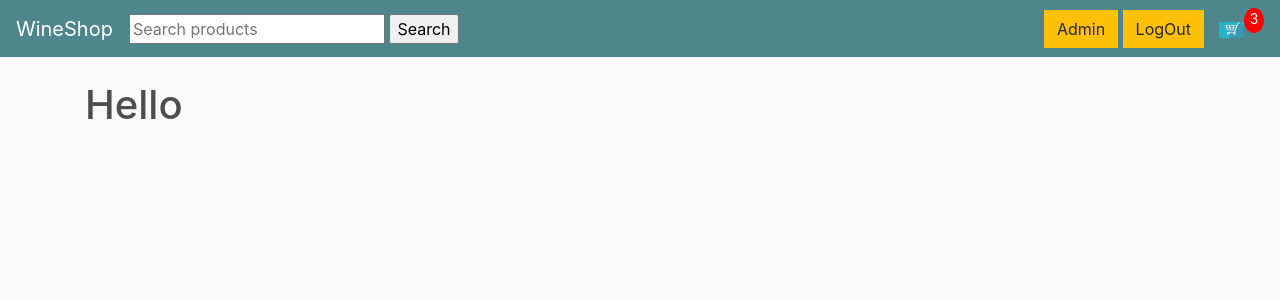
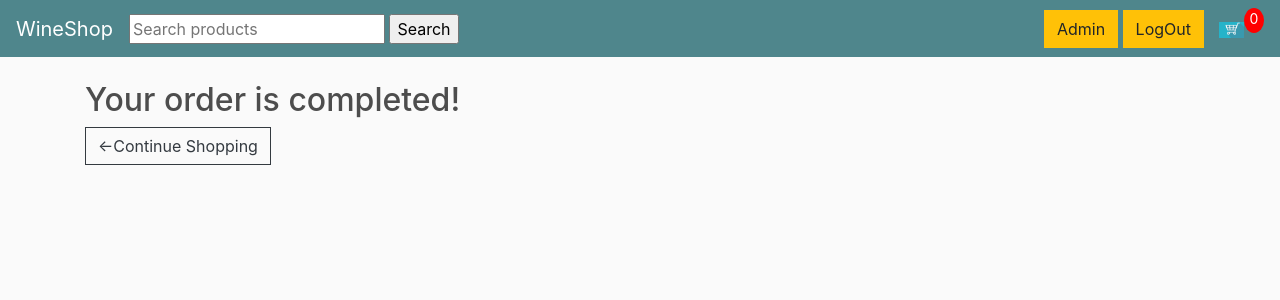
Before and after one commit to arm2845/Online-Shop, a Django app: page /order_completed/ in a window 1280 px wide. Shown: the top 300 px of the page. Run offline with Django 3.2, Linux system fonts and the light colour scheme; a user stored in the database is signed in; data comes from the database, SQL or seed files in the repository; both versions use the stored data as it was after the commit; some libraries are stand-ins or nearby versions.

Commit message:
06.03.2021

```diff
--- a/OnlineShop/static/js/cart.js
+++ b/OnlineShop/static/js/cart.js
@@ -27,14 +27,6 @@ function addCookieItem(productId, action){
 			cart[productId]['quantity'] += 1
 		}
 	}
-
-
-
-    if (action == 'finish'){
-		cart[productId]['quantity'] = 0}
-
-
-
 
 	if (action == 'remove'){
 		cart[productId]['quantity'] -= 1
--- a/OnlineShop/store/templates/store/order_completed.html
+++ b/OnlineShop/store/templates/store/order_completed.html
@@ -2,6 +2,7 @@
 {% load static %}
 {% block content %}
 <body>
-<h1>Hello</h1>
+<h2>Your order is completed!</h2>
+ <a class="btn btn-outline-dark" href="{% url 'Store' %}">&#x2190;Continue Shopping</a>
 </body>
 {% endblock content %}
--- a/OnlineShop/store/views.py
+++ b/OnlineShop/store/views.py
@@ -110,39 +110,8 @@ def user_profile(request, pk):
 def order_completed(request):
     data = cartData(request)
     order = data['order']
-    cartItems = data['cartItems']
+    cartItems = 0
     order.complete = True
     order.save()
 
-    return render(request, 'store/order_completed.html', { 'order': order, 'cartItems': cartItems})
-
-
-# def searchposts(request):
-#
-#     data = cartData(request)
-#     cartItems = data['cartItems']
-#     products = Product.objects.all()
-#     context = {'products': products, 'cartItems': cartItems}
-#
-#     if request.method == 'POST':
-#         query = request.POST.get('q')
-#         print(request.POST)
-#         submitbutton= request.POST.get('submit')
-#
-#         if query is not None:
-#             lookups = Q(name__icontains=query) | Q(country__icontains=query)
-#
-#             products = Product.objects.filter(lookups).distinct()
-#
-#             context = {'products': products,
-#                      'submitbutton': submitbutton,
-#                        'cartItems': cartItems}
-#
-#             return render(request, 'store/search.html', context)
-#
-#         else:
-#             context = {'cartItems': cartItems}
-#             return render(request, 'store/search.html', context)
-#
-#     else:
-#         return render(request, 'store/search.html', context)
+    return render(request, 'store/order_completed.html', {'order': order, 'cartItems': cartItems})
```
Also changed, not shown: OnlineShop/db.sqlite3.
